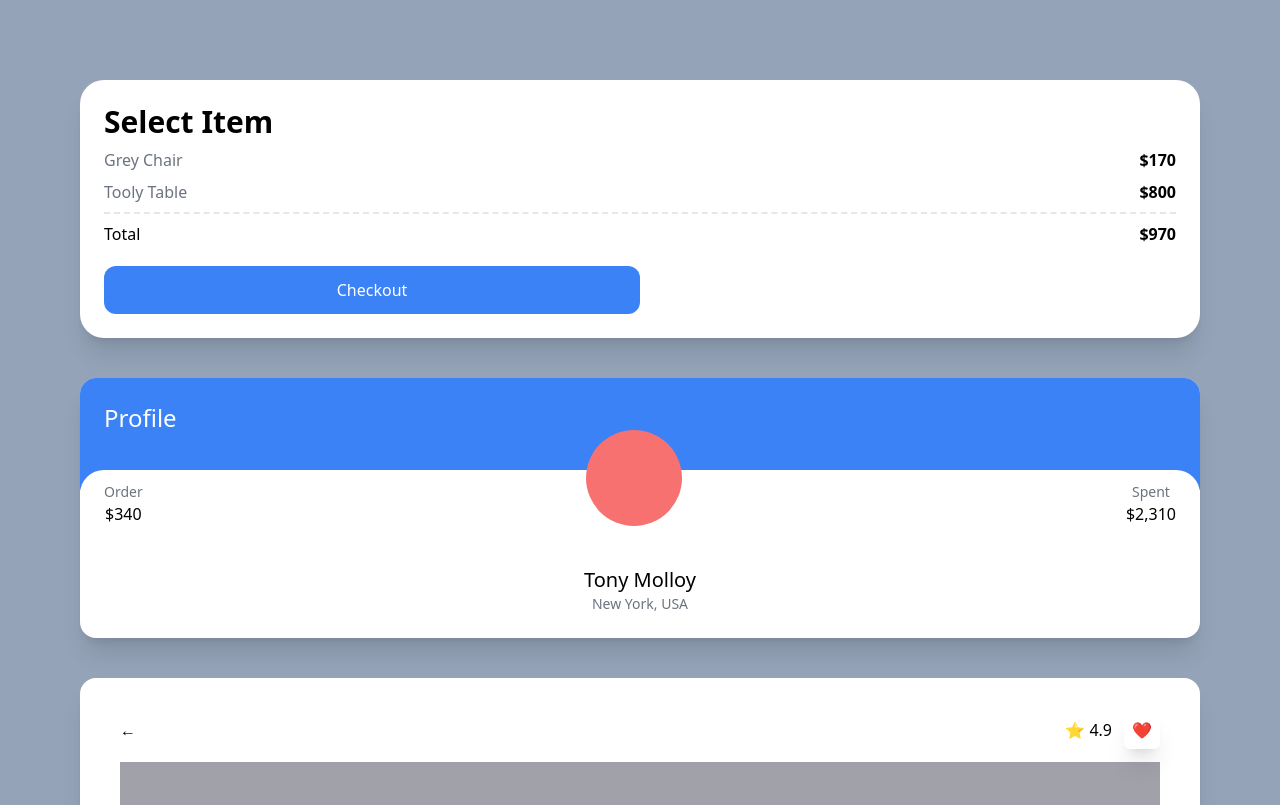
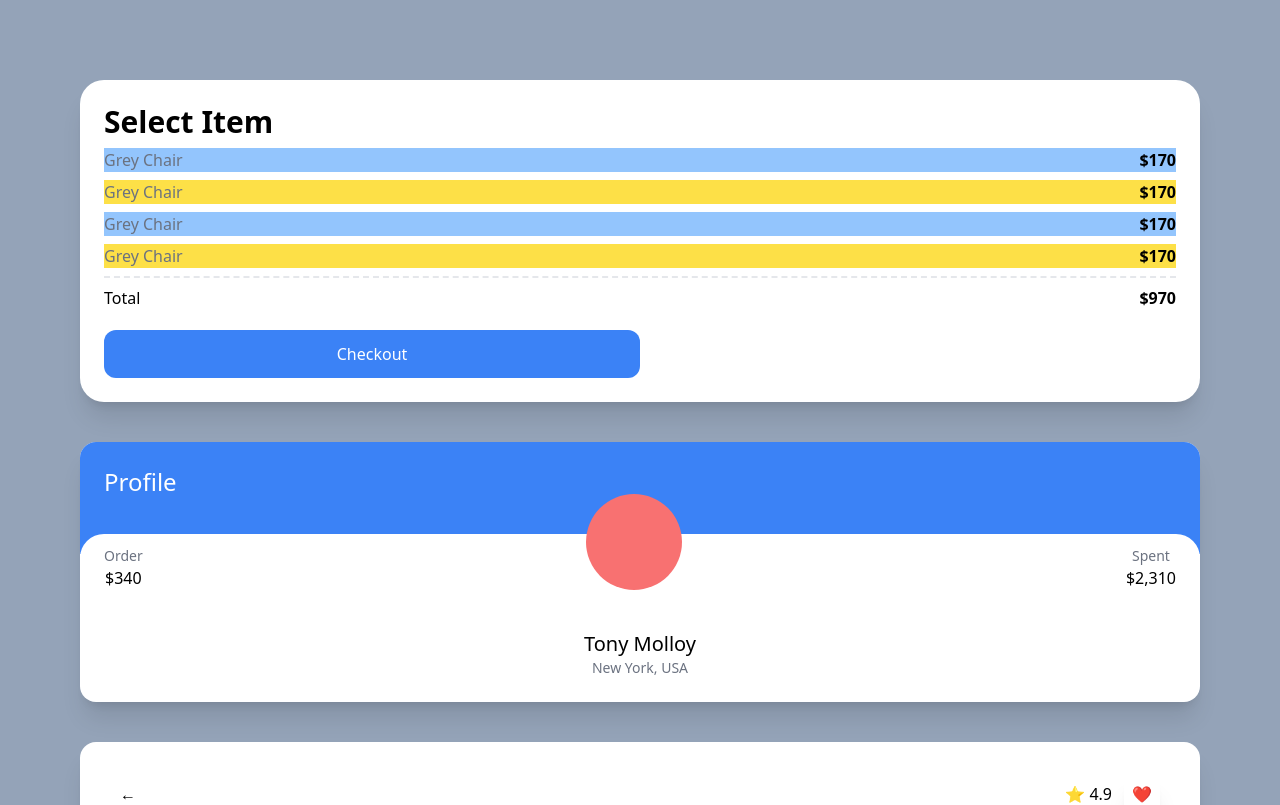
Before and after one commit to jh0152park/NextJS.12_CarrotMarket, a Next.js app in the folder carrot_market/: page / in a window 1280 px wide. Shown: the top 805 px of the page. Built offline with nearby package versions, Linux system fonts and the light colour scheme.

Commit message:
modifier for list

```diff
--- a/carrot_market/pages/index.tsx
+++ b/carrot_market/pages/index.tsx
@@ -3,14 +3,19 @@ export default function Home() {
         <div className="flex-col min-h-screen px-20 py-20 space-y-10 bg-slate-400">
             <div className="p-6 bg-white shadow-xl rounded-3xl">
                 <span className="text-3xl font-semibold">Select Item</span>
-                <div className="flex justify-between my-2 ">
-                    <span className="text-gray-500">Grey Chair</span>
-                    <span className="font-semibold ">$170</span>
-                </div>
-                <div className="flex justify-between ">
-                    <span className="text-gray-500">Tooly Table</span>
-                    <span className="font-semibold ">$800</span>
-                </div>
+
+                <ul>
+                    {[1, 2, 3, 4].map((i) => (
+                        <div
+                            key={i}
+                            className="flex justify-between my-2 odd:bg-blue-300 even:bg-yellow-300"
+                        >
+                            <span className="text-gray-500">Grey Chair</span>
+                            <span className="font-semibold ">$170</span>
+                        </div>
+                    ))}
+                </ul>
+
                 <div className="flex justify-between pt-2 mt-2 border-t-2 border-dashed ">
                     <span>Total</span>
                     <span className="font-semibold ">$970</span>
```
